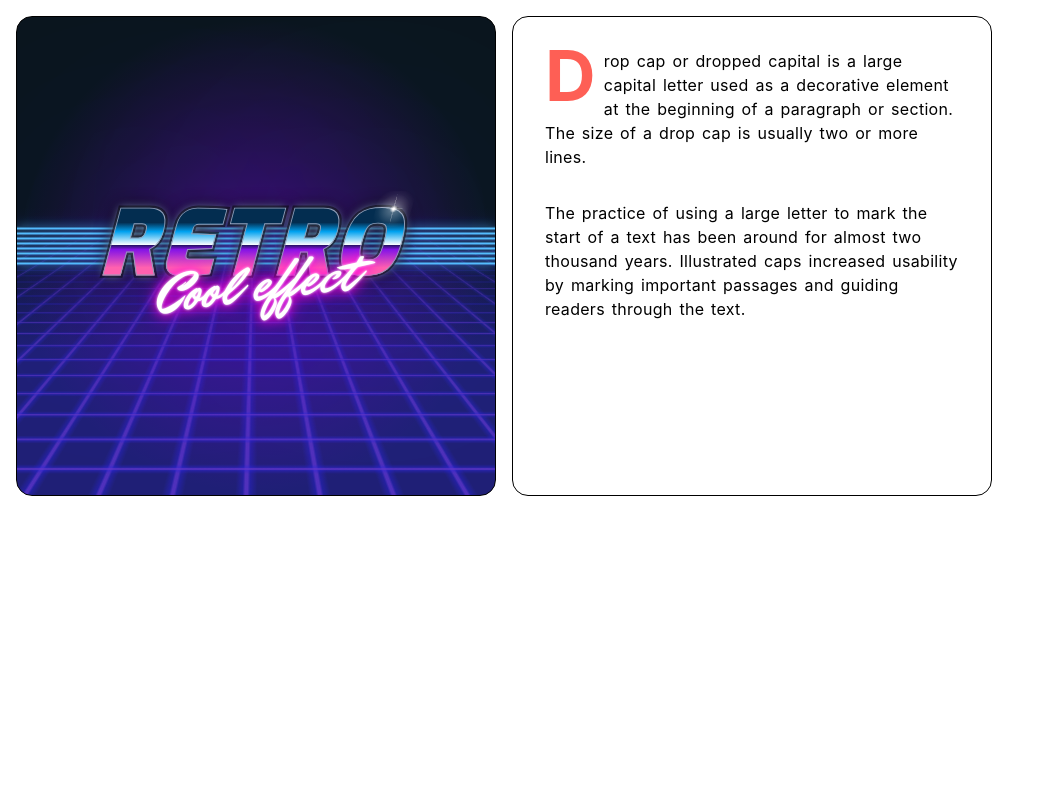
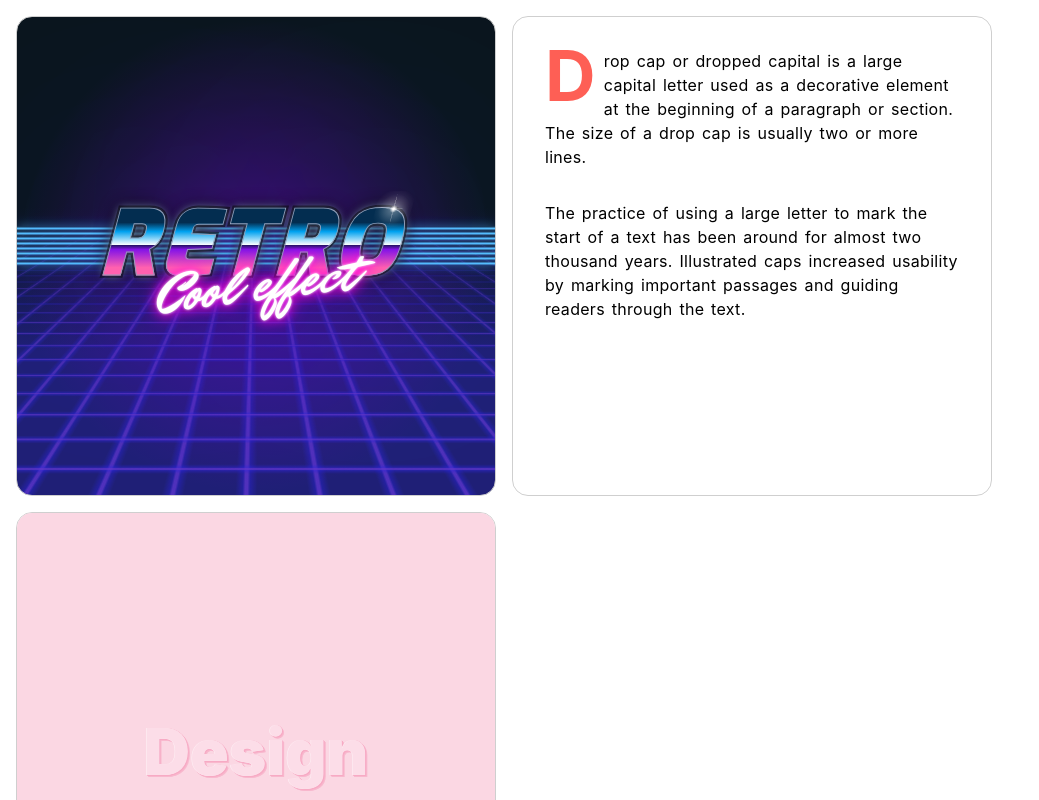
Before and after one commit to luismartinezs/the-vue-library, a Vue app: page / in a window 1280 px wide. Shown: the whole page, without its empty margins (0-1039 px from the left). Built offline with nearby package versions, Linux system fonts and the light colour scheme.

Commit message:
Add design title static component

```diff
--- a/src/App.vue
+++ b/src/App.vue
@@ -14,6 +14,9 @@
         text="The practice of using a large letter to mark the start of a text has been around for almost two thousand years. Illustrated caps increased usability by marking important passages and guiding readers through the text."
       />
     </div>
+    <div>
+      <DesignTitle />
+    </div>
   </div>
 </template>
 
@@ -25,6 +28,7 @@ import RetroTitle from "@/components/RetroTitle.vue";
 import RetroSubtitle from "@/components/RetroSubtitle.vue";
 import BackgroundWrapper from "@/components/BackgroundWrapper.vue";
 import VParagraph from '@/components/VParagraph.vue';
+import DesignTitle from '@/components/DesignTitle.vue';
 
 const bgOptions = ref({
   type: 'retro',
@@ -37,18 +41,18 @@ const bgOptions = ref({
 #app {
   width: 100%;
   height: 100%;
-  margin: 0;
-  overflow: hidden;
   margin: 1rem;
   .content {
+    position: relative;
     display: flex;
     flex-wrap: wrap;
     gap: 1rem;
     & > * {
       width: 30rem;
       height: 30rem;
-      border: 1px solid black;
+      border: 1px solid rgb(207, 207, 207);
       border-radius: 1rem;
+      overflow: hidden;
     }
     &-wrapper {
       padding: 2rem;
--- a/src/assets/css/global.scss
+++ b/src/assets/css/global.scss
@@ -4,5 +4,6 @@ html {
   width: 100%;
   height: 100%;
   margin: 0;
-  overflow: hidden;
+  overflow-y: auto;
+  overflow-x: hidden;
 }
--- /dev/null
+++ b/src/components/DesignTitle.vue
@@ -0,0 +1,35 @@
+https://codepen.io/havardob/pen/WNQwvze
+
+<template>
+  <div class="container">
+    <h1>Design</h1>
+  </div>
+</template>
+
+<style lang="scss" scoped>
+// Codepen spesific styling - only to center the elements in the pen preview and viewport
+.container {
+  width: 100%;
+  height: 100%;
+  font-family: "Inter", sans-serif;
+  background-color: mix(#fff, #e91e63, 82%);
+  display: flex;
+  align-items: center;
+  justify-content: center;
+}
+// End Codepen spesific styling
+
+h1 {
+  color: mix(#fff, #e91e63, 85%);
+  font-size: calc(1em + 300%);
+  font-weight: 900;
+  text-shadow: -0.0075em 0.0075em 0 mix(#fff, #e91e63, 94%),
+    0.005em 0.005em 0 mix(#fff, #e91e63, 60%),
+    0.01em 0.01em 0 mix(#fff, #e91e63, 62%),
+    0.015em 0.015em mix(#fff, #e91e63, 64%),
+    0.02em 0.02em 0 mix(#fff, #e91e63, 66%),
+    0.025em 0.025em 0 mix(#fff, #e91e63, 68%),
+    0.03em 0.03em 0 mix(#fff, #e91e63, 70%),
+    0.035em 0.035em 0 mix(#fff, #e91e63, 72%);
+}
+</style>
```
